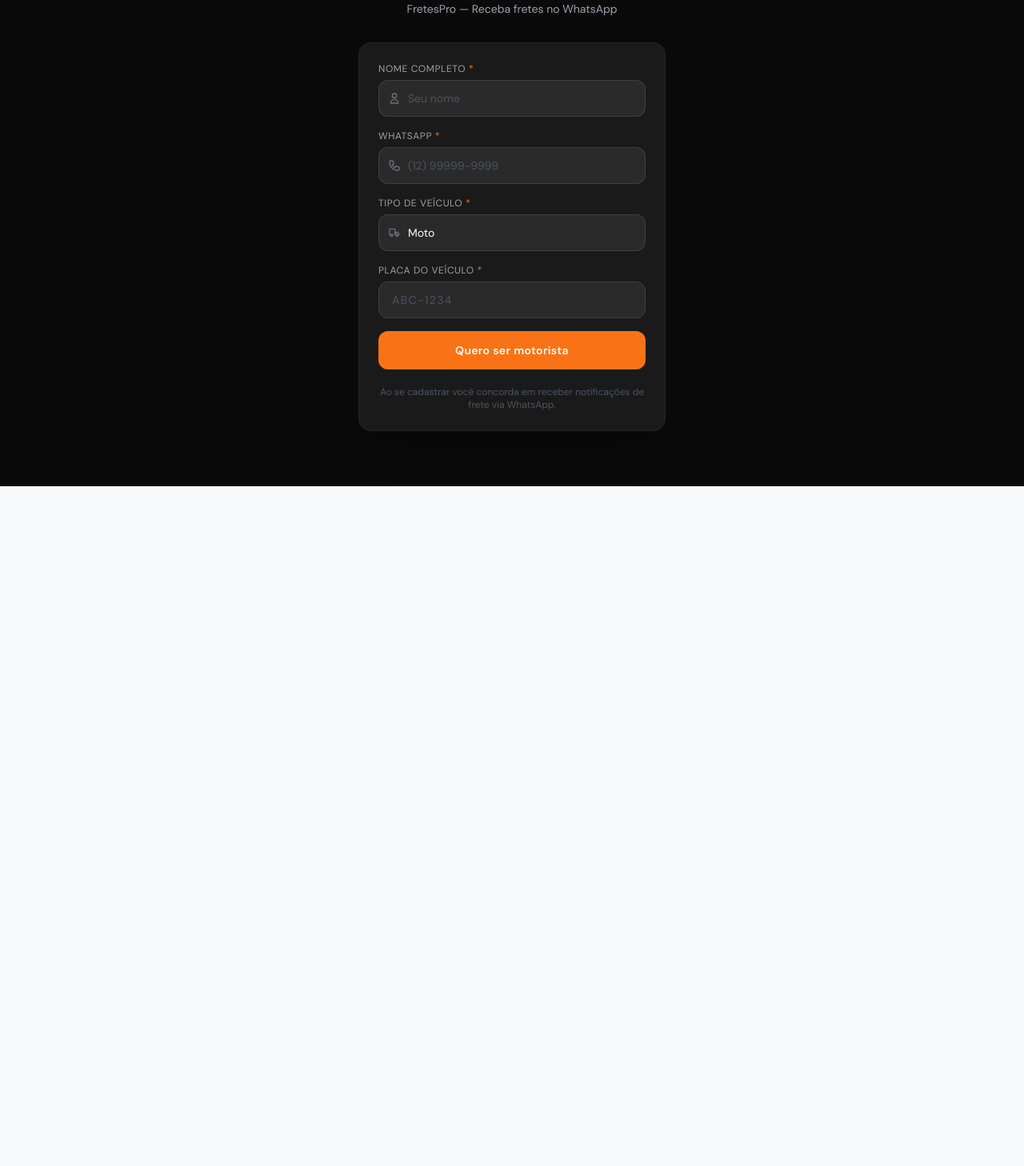
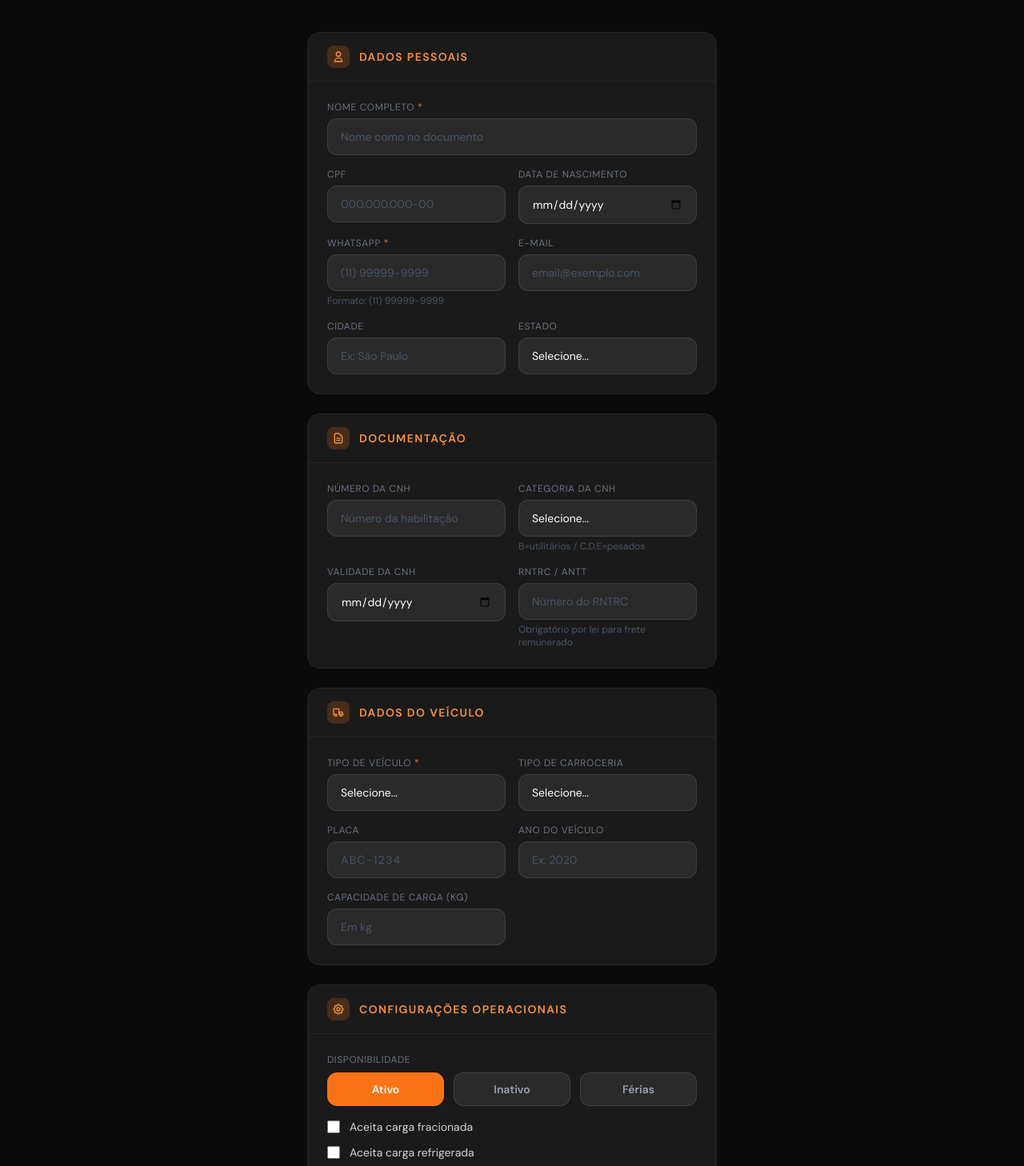
Before and after one commit to ataircarvalhosjc/fretes-pro, a Next.js app: page /cadastro in a window 1280 px wide. Shown: the part 192-1650 px from the top of the page at 80% size. Before the commit the page ends 800 px from the top, so only its background shows below. Built offline with nearby package versions, Linux system fonts and the light colour scheme; a web font is replaced by a local one.

Commit message:
feat: cadastro público com todos os campos do painel + visual dark

```diff
--- a/src/app/cadastro/page.tsx
+++ b/src/app/cadastro/page.tsx
@@ -1,25 +1,38 @@
 'use client'
 
 import { useState } from 'react'
-import { TIPOS_VEICULO } from '@/types'
-
-type Step = 'form' | 'success'
+import { TIPOS_VEICULO, CATEGORIAS_CNH, TIPOS_CARROCERIA, ESTADOS_BR } from '@/types'
 
 export default function CadastroMotoristaPage() {
-  const [step, setStep] = useState<Step>('form')
-  const [loading, setLoading] = useState(false)
-  const [erro, setErro] = useState('')
+  const [saving, setSaving] = useState(false)
+  const [error, setError] = useState('')
+  const [success, setSuccess] = useState(false)
 
   const [form, setForm] = useState({
     nome: '',
+    cpf: '',
+    data_nascimento: '',
     whatsapp: '',
-    tipo_veiculo: 'moto',
+    email: '',
+    cidade: '',
+    estado: '',
+    numero_cnh: '',
+    categoria_cnh: '',
+    validade_cnh: '',
+    rntrc: '',
+    tipo_veiculo: '',
     placa: '',
+    ano_veiculo: '',
+    tipo_carroceria: '',
+    capacidade_kg: '',
+    aceita_fracionado: false,
+    aceita_refrigerado: false,
+    disponibilidade: 'ativo',
   })
 
-  function set(field: string, value: string) {
+  function set(field: string, value: string | boolean) {
     setForm((prev) => ({ ...prev, [field]: value }))
-    setErro('')
+    setError('')
   }
 
   function formatarWhatsApp(value: string) {
@@ -31,33 +44,51 @@
 
   async function handleSubmit(e: React.FormEvent) {
     e.preventDefault()
-    if (!form.nome || !form.whatsapp) {
-      setErro('Preencha nome e WhatsApp.')
+    if (!form.nome || !form.whatsapp || !form.tipo_veiculo) {
+      setError('Preencha nome, WhatsApp e tipo de veículo.')
       return
     }
-    setLoading(true)
+    setSaving(true)
     try {
       const res = await fetch('/api/cadastro-motorista', {
         method: 'POST',
         headers: { 'Content-Type': 'application/json' },
         body: JSON.stringify({
           nome: form.nome,
+          cpf: form.cpf || null,
+          data_nascimento: form.data_nascimento || null,
           whatsapp: form.whatsapp.replace(/\D/g, ''),
+          email: form.email || null,
+          cidade: form.cidade || null,
+          estado: form.estado || null,
+          numero_cnh: form.numero_cnh || null,
+          categoria_cnh: form.categoria_cnh || null,
+          validade_cnh: form.validade_cnh || null,
+          rntrc: form.rntrc || null,
           tipo_veiculo: form.tipo_veiculo,
-          placa: form.placa || null,
+          placa: form.placa ? form.placa.toUpperCase() : null,
+          ano_veiculo: form.ano_veiculo ? parseInt(form.ano_veiculo) : null,
+          tipo_carroceria: form.tipo_carroceria || null,
+          capacidade_kg: form.capacidade_kg ? parseInt(form.capacidade_kg) : null,
+          aceita_fracionado: form.aceita_fracionado,
+          aceita_refrigerado: form.aceita_refrigerado,
+          disponibilidade: form.disponibilidade,
         }),
       })
       const data = await res.json()
       if (!res.ok) throw new Error(data.error || 'Erro ao cadastrar')
-      setStep('success')
+      setSuccess(true)
     } catch (err: unknown) {
-      setErro(err instanceof Error ? err.message : 'Erro ao enviar')
+      setError(err instanceof Error ? err.message : 'Erro ao enviar cadastro')
     } finally {
-      setLoading(false)
+      setSaving(false)
     }
   }
 
-  if (step === 'success') {
+  const input = 'w-full bg-[#2a2a2a] border border-white/10 rounded-xl px-4 py-3 text-white text-sm placeholder-gray-600 focus:outline-none focus:border-orange-500 transition'
+  const select = 'w-full bg-[#2a2a2a] border border-white/10 rounded-xl px-4 py-3 text-white text-sm focus:outline-none focus:border-orange-500 transition appearance-none'
+
+  if (success) {
     return (
       <div className="min-h-screen bg-[#0a0a0a] flex items-center justify-center p-4">
         <div className="text-center">
@@ -67,7 +98,7 @@
             </svg>
           </div>
           <h2 className="text-3xl font-bold text-white mb-3">Cadastro realizado!</h2>
-          <p className="text-orange-400 font-semibold text-lg mb-2">FretesPro</p>
+          <p className="text-orange-400 font-semibold text-lg mb-4">FretesPro</p>
           <p className="text-gray-400 text-sm max-w-xs mx-auto">
             Você será notificado pelo WhatsApp assim que surgir um frete disponível para o seu veículo.
           </p>
@@ -77,123 +108,203 @@
   }
 
   return (
-    <div className="min-h-screen bg-[#0a0a0a] flex flex-col items-center justify-center p-4">
+    <div className="min-h-screen bg-[#0a0a0a] flex flex-col items-center py-12 px-4">
 
-      {/* Ícone */}
+      {/* Ícone + Título */}
       <div className="w-16 h-16 rounded-full bg-orange-500/20 border-2 border-orange-500 flex items-center justify-center mb-5">
         <svg className="w-8 h-8 text-orange-400" fill="none" viewBox="0 0 24 24" stroke="currentColor">
           <path strokeLinecap="round" strokeLinejoin="round" strokeWidth={2}
             d="M13 16V6a1 1 0 00-1-1H4a1 1 0 00-1 1v10a1 1 0 001 1h1m8-1a1 1 0 01-1 1H9m4-1V8a1 1 0 011-1h2.586a1 1 0 01.707.293l3.414 3.414a1 1 0 01.293.707V16a1 1 0 01-1 1h-1m-6-1a1 1 0 001 1h1M5 17a2 2 0 104 0m-4 0a2 2 0 114 0m6 0a2 2 0 104 0m-4 0a2 2 0 114 0" />
         </svg>
       </div>
+      <h1 className="text-3xl font-extrabold text-orange-400 tracking-widest uppercase mb-1">Seja um Motorista</h1>
+      <p className="text-gray-500 text-sm mb-10">FretesPro — Receba fretes direto no seu WhatsApp</p>
 
-      {/* Título */}
-      <h1 className="text-3xl font-extrabold text-orange-400 tracking-widest uppercase mb-1">
-        Seja um Motorista
-      </h1>
-      <p className="text-gray-400 text-sm mb-8">FretesPro — Receba fretes no WhatsApp</p>
+      <form onSubmit={handleSubmit} className="w-full max-w-lg space-y-6">
 
-      {/* Card formulário */}
-      <div className="w-full max-w-sm bg-[#1a1a1a] rounded-2xl p-6 space-y-4 shadow-2xl border border-white/5">
-
-        {/* Nome */}
-        <div>
-          <label className="block text-xs text-gray-400 uppercase tracking-wider mb-1.5">
-            Nome completo <span className="text-orange-500">*</span>
-          </label>
-          <div className="relative">
-            <span className="absolute left-3 top-1/2 -translate-y-1/2 text-gray-500">
-              <svg className="w-4 h-4" fill="none" viewBox="0 0 24 24" stroke="currentColor">
+        {/* DADOS PESSOAIS */}
+        <div className="bg-[#1a1a1a] rounded-2xl border border-white/5 overflow-hidden">
+          <div className="px-6 py-4 border-b border-white/5 flex items-center gap-3">
+            <div className="w-7 h-7 rounded-lg bg-orange-500/20 flex items-center justify-center">
+              <svg className="w-4 h-4 text-orange-400" fill="none" viewBox="0 0 24 24" stroke="currentColor">
                 <path strokeLinecap="round" strokeLinejoin="round" strokeWidth={2} d="M16 7a4 4 0 11-8 0 4 4 0 018 0zM12 14a7 7 0 00-7 7h14a7 7 0 00-7-7z" />
               </svg>
-            </span>
-            <input
-              type="text"
-              placeholder="Seu nome"
-              value={form.nome}
-              onChange={(e) => set('nome', e.target.value)}
-              className="w-full bg-[#2a2a2a] border border-white/10 rounded-xl pl-9 pr-4 py-3 text-white text-sm placeholder-gray-600 focus:outline-none focus:border-orange-500 transition"
-            />
+            </div>
+            <span className="text-orange-400 font-bold text-sm uppercase tracking-widest">Dados Pessoais</span>
+          </div>
+          <div className="p-6 grid grid-cols-1 sm:grid-cols-2 gap-4">
+            <div className="sm:col-span-2">
+              <label className="block text-xs text-gray-500 uppercase tracking-wider mb-1.5">Nome completo <span className="text-orange-500">*</span></label>
+              <input className={input} placeholder="Nome como no documento" value={form.nome} onChange={(e) => set('nome', e.target.value)} required />
+            </div>
+            <div>
+              <label className="block text-xs text-gray-500 uppercase tracking-wider mb-1.5">CPF</label>
+              <input className={input} placeholder="000.000.000-00" value={form.cpf} onChange={(e) => set('cpf', e.target.value)} />
+            </div>
+            <div>
+              <label className="block text-xs text-gray-500 uppercase tracking-wider mb-1.5">Data de nascimento</label>
+              <input type="date" className={input} value={form.data_nascimento} onChange={(e) => set('data_nascimento', e.target.value)} />
+            </div>
+            <div>
+              <label className="block text-xs text-gray-500 uppercase tracking-wider mb-1.5">WhatsApp <span className="text-orange-500">*</span></label>
+              <input className={input} placeholder="(11) 99999-9999" value={form.whatsapp} onChange={(e) => set('whatsapp', formatarWhatsApp(e.target.value))} inputMode="tel" required />
+              <p className="text-xs text-gray-600 mt-1">Formato: (11) 99999-9999</p>
+            </div>
+            <div>
+              <label className="block text-xs text-gray-500 uppercase tracking-wider mb-1.5">E-mail</label>
+              <input type="email" className={input} placeholder="email@exemplo.com" value={form.email} onChange={(e) => set('email', e.target.value)} />
+            </div>
+            <div>
+              <label className="block text-xs text-gray-500 uppercase tracking-wider mb-1.5">Cidade</label>
+              <input className={input} placeholder="Ex: São Paulo" value={form.cidade} onChange={(e) => set('cidade', e.target.value)} />
+            </div>
+            <div>
+              <label className="block text-xs text-gray-500 uppercase tracking-wider mb-1.5">Estado</label>
+              <select className={select} value={form.estado} onChange={(e) => set('estado', e.target.value)}>
+                <option value="">Selecione...</option>
+                {ESTADOS_BR.map((uf) => <option key={uf} value={uf}>{uf}</option>)}
+              </select>
+            </div>
           </div>
         </div>
 
-        {/* WhatsApp */}
-        <div>
-          <label className="block text-xs text-gray-400 uppercase tracking-wider mb-1.5">
-            WhatsApp <span className="text-orange-500">*</span>
-          </label>
-          <div className="relative">
-            <span className="absolute left-3 top-1/2 -translate-y-1/2 text-gray-500">
-              <svg className="w-4 h-4" fill="none" viewBox="0 0 24 24" stroke="currentColor">
-                <path strokeLinecap="round" strokeLinejoin="round" strokeWidth={2} d="M3 5a2 2 0 012-2h3.28a1 1 0 01.948.684l1.498 4.493a1 1 0 01-.502 1.21l-2.257 1.13a11.042 11.042 0 005.516 5.516l1.13-2.257a1 1 0 011.21-.502l4.493 1.498a1 1 0 01.684.949V19a2 2 0 01-2 2h-1C9.716 21 3 14.284 3 6V5z" />
+        {/* DOCUMENTAÇÃO */}
+        <div className="bg-[#1a1a1a] rounded-2xl border border-white/5 overflow-hidden">
+          <div className="px-6 py-4 border-b border-white/5 flex items-center gap-3">
+            <div className="w-7 h-7 rounded-lg bg-orange-500/20 flex items-center justify-center">
+              <svg className="w-4 h-4 text-orange-400" fill="none" viewBox="0 0 24 24" stroke="currentColor">
+                <path strokeLinecap="round" strokeLinejoin="round" strokeWidth={2} d="M9 12h6m-6 4h6m2 5H7a2 2 0 01-2-2V5a2 2 0 012-2h5.586a1 1 0 01.707.293l5.414 5.414a1 1 0 01.293.707V19a2 2 0 01-2 2z" />
               </svg>
-            </span>
-            <input
-              type="tel"
-              inputMode="numeric"
-              placeholder="(12) 99999-9999"
-              value={form.whatsapp}
-              onChange={(e) => set('whatsapp', formatarWhatsApp(e.target.value))}
-              className="w-full bg-[#2a2a2a] border border-white/10 rounded-xl pl-9 pr-4 py-3 text-white text-sm placeholder-gray-600 focus:outline-none focus:border-orange-500 transition"
-            />
+            </div>
+            <span className="text-orange-400 font-bold text-sm uppercase tracking-widest">Documentação</span>
+          </div>
+          <div className="p-6 grid grid-cols-1 sm:grid-cols-2 gap-4">
+            <div>
+              <label className="block text-xs text-gray-500 uppercase tracking-wider mb-1.5">Número da CNH</label>
+              <input className={input} placeholder="Número da habilitação" value={form.numero_cnh} onChange={(e) => set('numero_cnh', e.target.value)} />
+            </div>
+            <div>
+              <label className="block text-xs text-gray-500 uppercase tracking-wider mb-1.5">Categoria da CNH</label>
+              <select className={select} value={form.categoria_cnh} onChange={(e) => set('categoria_cnh', e.target.value)}>
+                <option value="">Selecione...</option>
+                {CATEGORIAS_CNH.map((c) => <option key={c} value={c}>Categoria {c}</option>)}
+              </select>
+              <p className="text-xs text-gray-600 mt-1">B=utilitários / C,D,E=pesados</p>
+            </div>
+            <div>
+              <label className="block text-xs text-gray-500 uppercase tracking-wider mb-1.5">Validade da CNH</label>
+              <input type="date" className={input} value={form.validade_cnh} onChange={(e) => set('validade_cnh', e.target.value)} />
+            </div>
+            <div>
+              <label className="block text-xs text-gray-500 uppercase tracking-wider mb-1.5">RNTRC / ANTT</label>
+              <input className={input} placeholder="Número do RNTRC" value={form.rntrc} onChange={(e) => set('rntrc', e.target.value)} />
+              <p className="text-xs text-gray-600 mt-1">Obrigatório por lei para frete remunerado</p>
+            </div>
           </div>
         </div>
 
-        {/* Tipo de veículo */}
-        <div>
-          <label className="block text-xs text-gray-400 uppercase tracking-wider mb-1.5">
-            Tipo de veículo <span className="text-orange-500">*</span>
-          </label>
-          <div className="relative">
-            <span className="absolute left-3 top-1/2 -translate-y-1/2 text-gray-500">
-              <svg className="w-4 h-4" fill="none" viewBox="0 0 24 24" stroke="currentColor">
+        {/* DADOS DO VEÍCULO */}
+        <div className="bg-[#1a1a1a] rounded-2xl border border-white/5 overflow-hidden">
+          <div className="px-6 py-4 border-b border-white/5 flex items-center gap-3">
+            <div className="w-7 h-7 rounded-lg bg-orange-500/20 flex items-center justify-center">
+              <svg className="w-4 h-4 text-orange-400" fill="none" viewBox="0 0 24 24" stroke="currentColor">
                 <path strokeLinecap="round" strokeLinejoin="round" strokeWidth={2} d="M9 17a2 2 0 11-4 0 2 2 0 014 0zM19 17a2 2 0 11-4 0 2 2 0 014 0z" /><path strokeLinecap="round" strokeLinejoin="round" strokeWidth={2} d="M13 16V6a1 1 0 00-1-1H4a1 1 0 00-1 1v10l2 .001M13 16l2-5h4l2 5" />
               </svg>
-            </span>
-            <select
-              value={form.tipo_veiculo}
-              onChange={(e) => set('tipo_veiculo', e.target.value)}
-              className="w-full bg-[#2a2a2a] border border-white/10 rounded-xl pl-9 pr-4 py-3 text-white text-sm focus:outline-none focus:border-orange-500 transition appearance-none"
-            >
-              {TIPOS_VEICULO.map((t) => (
-                <option key={t.value} value={t.value}>{t.label}</option>
-              ))}
-            </select>
+            </div>
+            <span className="text-orange-400 font-bold text-sm uppercase tracking-widest">Dados do Veículo</span>
+          </div>
+          <div className="p-6 grid grid-cols-1 sm:grid-cols-2 gap-4">
+            <div>
+              <label className="block text-xs text-gray-500 uppercase tracking-wider mb-1.5">Tipo de veículo <span className="text-orange-500">*</span></label>
+              <select className={select} value={form.tipo_veiculo} onChange={(e) => set('tipo_veiculo', e.target.value)} required>
+                <option value="">Selecione...</option>
+                {TIPOS_VEICULO.map((t) => <option key={t.value} value={t.value}>{t.label} — {t.capacidade}</option>)}
+              </select>
+            </div>
+            <div>
+              <label className="block text-xs text-gray-500 uppercase tracking-wider mb-1.5">Tipo de carroceria</label>
+              <select className={select} value={form.tipo_carroceria} onChange={(e) => set('tipo_carroceria', e.target.value)}>
+                <option value="">Selecione...</option>
+                {TIPOS_CARROCERIA.map((t) => <option key={t} value={t}>{t}</option>)}
+              </select>
+            </div>
+            <div>
+              <label className="block text-xs text-gray-500 uppercase tracking-wider mb-1.5">Placa</label>
+              <input className={`${input} uppercase tracking-widest`} placeholder="ABC-1234" value={form.placa} onChange={(e) => set('placa', e.target.value.toUpperCase())} maxLength={8} />
+            </div>
+            <div>
+              <label className="block text-xs text-gray-500 uppercase tracking-wider mb-1.5">Ano do veículo</label>
+              <input type="number" className={input} placeholder="Ex: 2020" value={form.ano_veiculo} onChange={(e) => set('ano_veiculo', e.target.value)} min={1980} max={new Date().getFullYear() + 1} />
+            </div>
+            <div>
+              <label className="block text-xs text-gray-500 uppercase tracking-wider mb-1.5">Capacidade de carga (kg)</label>
+              <input type="number" className={input} placeholder="Em kg" value={form.capacidade_kg} onChange={(e) => set('capacidade_kg', e.target.value)} min={0} />
+            </div>
           </div>
         </div>
 
-        {/* Placa */}
-        <div>
-          <label className="block text-xs text-gray-400 uppercase tracking-wider mb-1.5">
-            Placa do veículo <span className="text-orange-500">*</span>
-          </label>
-          <input
-            type="text"
-            placeholder="ABC-1234"
-            value={form.placa}
-            onChange={(e) => set('placa', e.target.value.toUpperCase())}
-            maxLength={8}
-            className="w-full bg-[#2a2a2a] border border-white/10 rounded-xl px-4 py-3 text-white text-sm placeholder-gray-600 focus:outline-none focus:border-orange-500 transition uppercase tracking-widest"
-          />
+        {/* CONFIGURAÇÕES OPERACIONAIS */}
+        <div className="bg-[#1a1a1a] rounded-2xl border border-white/5 overflow-hidden">
+          <div className="px-6 py-4 border-b border-white/5 flex items-center gap-3">
+            <div className="w-7 h-7 rounded-lg bg-orange-500/20 flex items-center justify-center">
+              <svg className="w-4 h-4 text-orange-400" fill="none" viewBox="0 0 24 24" stroke="currentColor">
+                <path strokeLinecap="round" strokeLinejoin="round" strokeWidth={2} d="M10.325 4.317c.426-1.756 2.924-1.756 3.35 0a1.724 1.724 0 002.573 1.066c1.543-.94 3.31.826 2.37 2.37a1.724 1.724 0 001.065 2.572c1.756.426 1.756 2.924 0 3.35a1.724 1.724 0 00-1.066 2.573c.94 1.543-.826 3.31-2.37 2.37a1.724 1.724 0 00-2.572 1.065c-.426 1.756-2.924 1.756-3.35 0a1.724 1.724 0 00-2.573-1.066c-1.543.94-3.31-.826-2.37-2.37a1.724 1.724 0 00-1.065-2.572c-1.756-.426-1.756-2.924 0-3.35a1.724 1.724 0 001.066-2.573c-.94-1.543.826-3.31 2.37-2.37.996.608 2.296.07 2.572-1.065z" /><path strokeLinecap="round" strokeLinejoin="round" strokeWidth={2} d="M15 12a3 3 0 11-6 0 3 3 0 016 0z" />
+              </svg>
+            </div>
+            <span className="text-orange-400 font-bold text-sm uppercase tracking-widest">Configurações Operacionais</span>
+          </div>
+          <div className="p-6 space-y-4">
+            <div>
+              <label className="block text-xs text-gray-500 uppercase tracking-wider mb-2">Disponibilidade</label>
+              <div className="flex gap-3">
+                {(['ativo', 'inativo', 'ferias'] as const).map((d) => (
+                  <button
+                    key={d}
+                    type="button"
+                    onClick={() => set('disponibilidade', d)}
+                    className={`flex-1 py-2.5 rounded-xl text-sm font-semibold capitalize border transition-all ${
+                      form.disponibilidade === d
+                        ? 'bg-orange-500 text-white border-orange-500'
+                        : 'bg-[#2a2a2a] text-gray-400 border-white/10 hover:border-orange-500/50'
+                    }`}
+                  >
+                    {d === 'ferias' ? 'Férias' : d.charAt(0).toUpperCase() + d.slice(1)}
+                  </button>
+                ))}
+              </div>
+            </div>
+            <div className="flex flex-col gap-3">
+              <label className="flex items-center gap-3 cursor-pointer">
+                <input type="checkbox" className="w-4 h-4 rounded border-gray-600 text-orange-500 bg-[#2a2a2a] focus:ring-orange-500 focus:ring-offset-0" checked={form.aceita_fracionado} onChange={(e) => set('aceita_fracionado', e.target.checked)} />
+                <span className="text-sm text-gray-300">Aceita carga fracionada</span>
+              </label>
+              <label className="flex items-center gap-3 cursor-pointer">
+                <input type="checkbox" className="w-4 h-4 rounded border-gray-600 text-orange-500 bg-[#2a2a2a] focus:ring-orange-500 focus:ring-offset-0" checked={form.aceita_refrigerado} onChange={(e) => set('aceita_refrigerado', e.target.checked)} />
+                <span className="text-sm text-gray-300">Aceita carga refrigerada</span>
+              </label>
+            </div>
+          </div>
         </div>
 
-        {erro && (
-          <p className="text-red-400 text-xs text-center">{erro}</p>
+        {error && (
+          <div className="bg-red-500/10 border border-red-500/30 rounded-xl px-4 py-3 text-sm text-red-400 text-center">
+            {error}
+          </div>
         )}
 
-        {/* Botão */}
         <button
-          onClick={handleSubmit}
-          disabled={loading}
-          className="w-full bg-orange-500 hover:bg-orange-600 disabled:opacity-50 text-white font-bold py-3.5 rounded-xl text-sm tracking-wide transition-all mt-2"
+          type="submit"
+          disabled={saving}
+          className="w-full bg-orange-500 hover:bg-orange-600 disabled:opacity-50 text-white font-bold py-4 rounded-xl text-sm tracking-wide transition-all"
         >
-          {loading ? 'Enviando...' : 'Quero ser motorista'}
+          {saving ? 'Enviando...' : 'Quero ser motorista'}
         </button>
 
-        <p className="text-center text-xs text-gray-600 pt-1">
+        <p className="text-center text-xs text-gray-600 pb-8">
           Ao se cadastrar você concorda em receber notificações de frete via WhatsApp.
         </p>
-      </div>
+
+      </form>
     </div>
   )
 }
```
